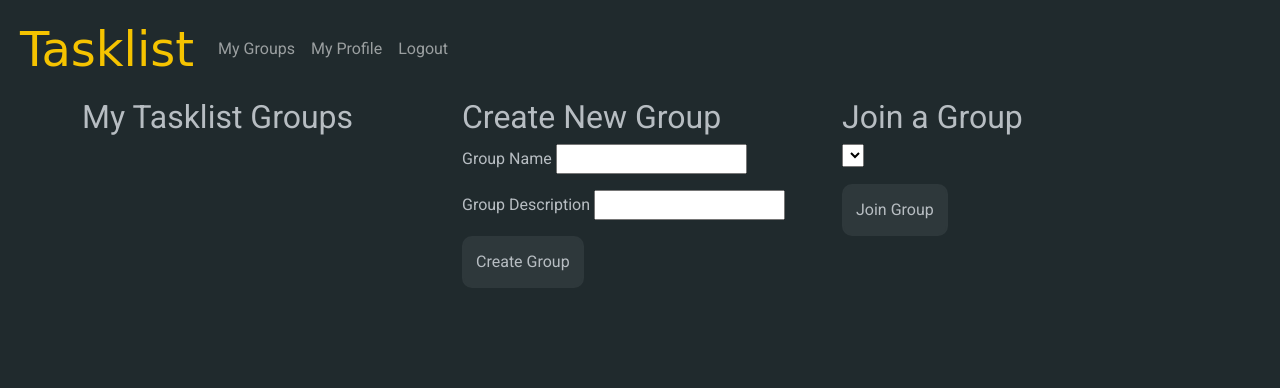
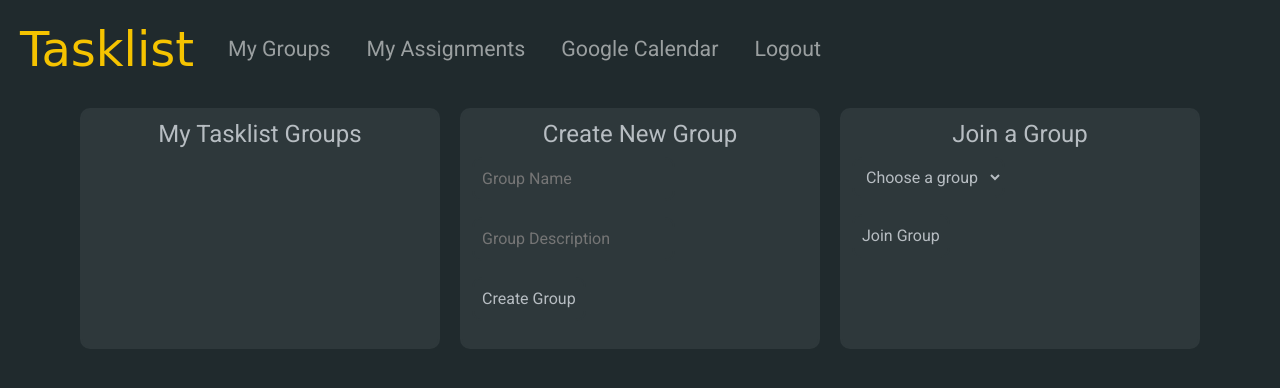
Before and after one commit to adashe/tasklist, a Flask app: page /tasklist in a window 1280 px wide. Shown: the top 388 px of the page. Run offline with Flask 2, Linux system fonts and the light colour scheme; the visitor is signed in with stand-in values (Sample User, id 1); data comes from the database, SQL or seed files in the repository; data that the repository does not hold is empty; some web fonts are replaced.

Commit message:
Improved styling

```diff
--- a/server.py
+++ b/server.py
@@ -60,9 +60,9 @@ def user_login():
 def user_logout():
     """Log out."""
 
-    del session['user_id']
-
-    flash("You have been logged out.")
+    if 'user_id' in session:
+        del session['user_id']
+        flash("You have been logged out.")
 
     return redirect('/')
 
@@ -312,6 +312,7 @@ def delete_assignment():
 
     assignment_id = request.form['assignment_id']
     user_id = request.form['user_id']
+    group_id = request.form['group_id']
 
     assignment = crud.get_assignment_by_assignment_id(assignment_id)
 
@@ -320,7 +321,7 @@ def delete_assignment():
 
     flash("You have deleted an assignment!")
 
-    return redirect(f'/users/{ user_id }')
+    return redirect(f'/groups/{ group_id }')
 
 
 @app.route("/delete-group-user", methods=["POST"])
--- a/static/css/site.css
+++ b/static/css/site.css
@@ -14,11 +14,93 @@ a:hover {
   color: #f5c300;
 }
 
+h1 {
+  font-size: 32px;
+}
+
+h2 {
+  text-align: center;
+  font-size: 24px;
+}
+
+input {
+  border-radius: 10px;
+  padding: 8px;
+  color: #b7bdc2;
+  background-color: #2E383B;
+  border: 2px solid #2E383B;
+}
+
+input:hover {
+  border: #202A2D;
+  background-color: #202A2D;
+}
+
+select {
+  border-radius: 10px;
+  padding: 8px;
+  color: #b7bdc2;
+  background-color: #2E383B;
+  border: 2px solid #2E383B;
+}
+
+select:hover {
+  border: #202A2D;
+  background-color: #202A2D;
+}
+
+button {
+  border: 2px solid #2E383B;
+  border-radius: 10px;
+  color: #b7bdc2;
+  background-color: #2E383B;
+  padding: 8px;
+}
+
+button:hover {
+  border: #202A2D;
+  background-color: #202A2D;
+  color: #f5c300;
+}
+
+table {
+  background-color: #2E383B;
+  border-radius: 10px;
+}
+
+th {
+  font-size: 14pt;
+  font-weight: bold;
+  text-align: center;
+  padding-top: 10px;
+}
+
+td {
+  padding: 10px;
+}
+
+.flash-msg {
+  margin-left: 20px;
+  position: relative;
+}
+
+.nav-link {
+  font-size: 16pt;
+}
+
+.nav-item {
+  padding: 10px;
+}
+
 #logo {
     font-family: 'Sofia', cursive;
     color: #f5c300;
     font-size: 36pt;
     margin-left: 20px;
+}
+
+#welcome {
+  padding: 10px;
 }
 
 #card {
@@ -33,27 +115,14 @@ a:hover {
     font-family: 'Sofia', cursive;
     color: #f5c300;
     text-align: center;
+    font-size: 36px;
 }
 
 #card-text {
     text-align: center;
 }
 
-button {
-    border: 2px solid #2E383B;
-    border-radius: 10px;
-    color: #b7bdc2;
-    background-color: #2E383B;
-    padding: 12px;
-}
-
-button:hover {
-    border: #202A2D;
-    background: #202A2D;
-    color: #f5c300;
-}
-
-/* Close Buttons */
+/* Close Buttons on Cards */
 
 * {
     box-sizing: border-box;
@@ -83,7 +152,7 @@ button:hover {
   color: #f5c300;
 }
 
-  /* Style the close button (span) */
+/* Style the close button */
 .close {
   cursor: pointer;
   position: absolute;
--- a/templates/base.html
+++ b/templates/base.html
@@ -12,8 +12,7 @@
     {% block head %}{% endblock %}
   </head>
   <body>
-
-    <nav class="navbar navbar-dark navbar-expand-md" style="background-color: #202A2D">
+    <nav class="navbar sticky-top navbar-dark navbar-expand-md" style="background-color: #202A2D">
       <a href="/" class="navbar-brand" id="logo">Tasklist</a>
       <button class="navbar-toggler" data-bs-toggle="collapse" data-bs-target="#navbar">
           <span class="navbar-toggler-icon"></span>
@@ -21,7 +20,8 @@
       <div class="navbar-collapse collapse" id="navbar">
           <ul class="navbar-nav">
               <li class="nav-item"><a href="/" class="nav-link">My Groups</a></li>
-              <li class="nav-item"><a href="/users" class="nav-link">My Profile</a></li>
+              <li class="nav-item"><a href="/users" class="nav-link">My Assignments</a></li>
+              <li class="nav-item"><a href="/google-cal" class="nav-link">Google Calendar</a></li>
               <li class="nav-item"><a href="/logout" class="nav-link">Logout</a></li>
           </ul>
       </div>
--- a/templates/tasklist.html
+++ b/templates/tasklist.html
@@ -4,7 +4,7 @@
 <div class="container">
 
   <div class="row">
-    <div class="col">
+    <div class="col" id="card">
       <h2>My Tasklist Groups</h2>
       <ul id="card-ul">
         {% for users_group in users_groups %}
@@ -17,15 +17,15 @@
       </ul>
     </div>
 
-    <div class="col">
+    <div class="col" id="card">
       <h2>Create New Group</h2>
       <form action="/add-group" method="POST">
         <p>
-          Group Name <input type="text" name="group_name">
+          <input type="text" name="group_name" placeholder="Group Name">
         </p>
 
         <p>
-          Group Description <input type="text" name="group_description">
+          <input type="text" name="group_description" placeholder="Group Description">
         </p>
 
         <p>
@@ -35,12 +35,13 @@
     </div>
 
 
-    <div class="col">
+    <div class="col" id="card">
       <h2>Join a Group</h2>
       <form action="/join-group" method="POST">
 
         <p>
           <select name="group_id">
+            <option selected disabled>Choose a group</option>
             {% for group in groups %}
             <option value="{{ group.group_id }}">{{ group.group_name }}</option>
             {% endfor %}
```
Also changed, not shown: templates/group_profile.html (+23 -19 lines), templates/homepage.html (+2 -8 lines), templates/user_profile.html (+4 -6 lines). Lines whose indentation alone changed are shown as unchanged.
